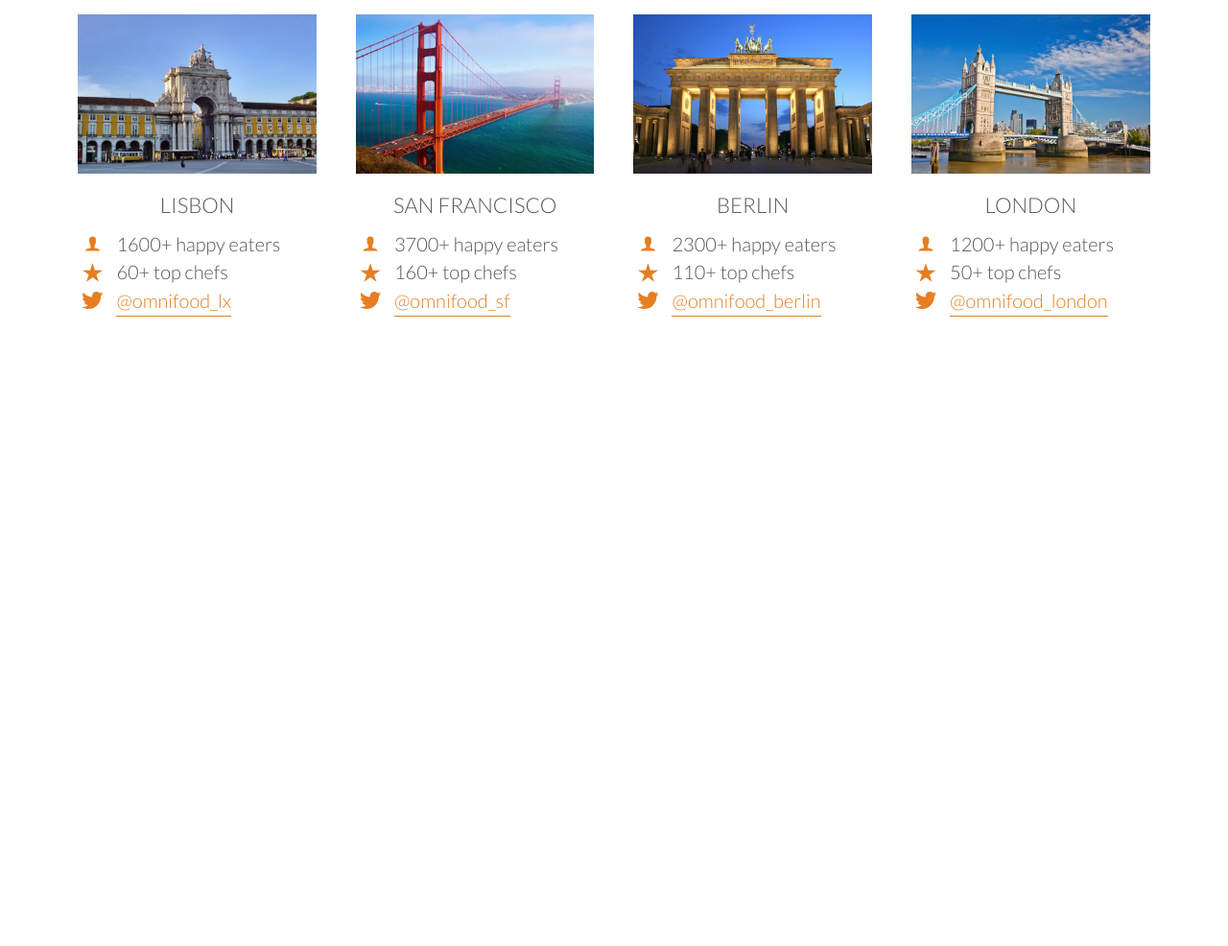
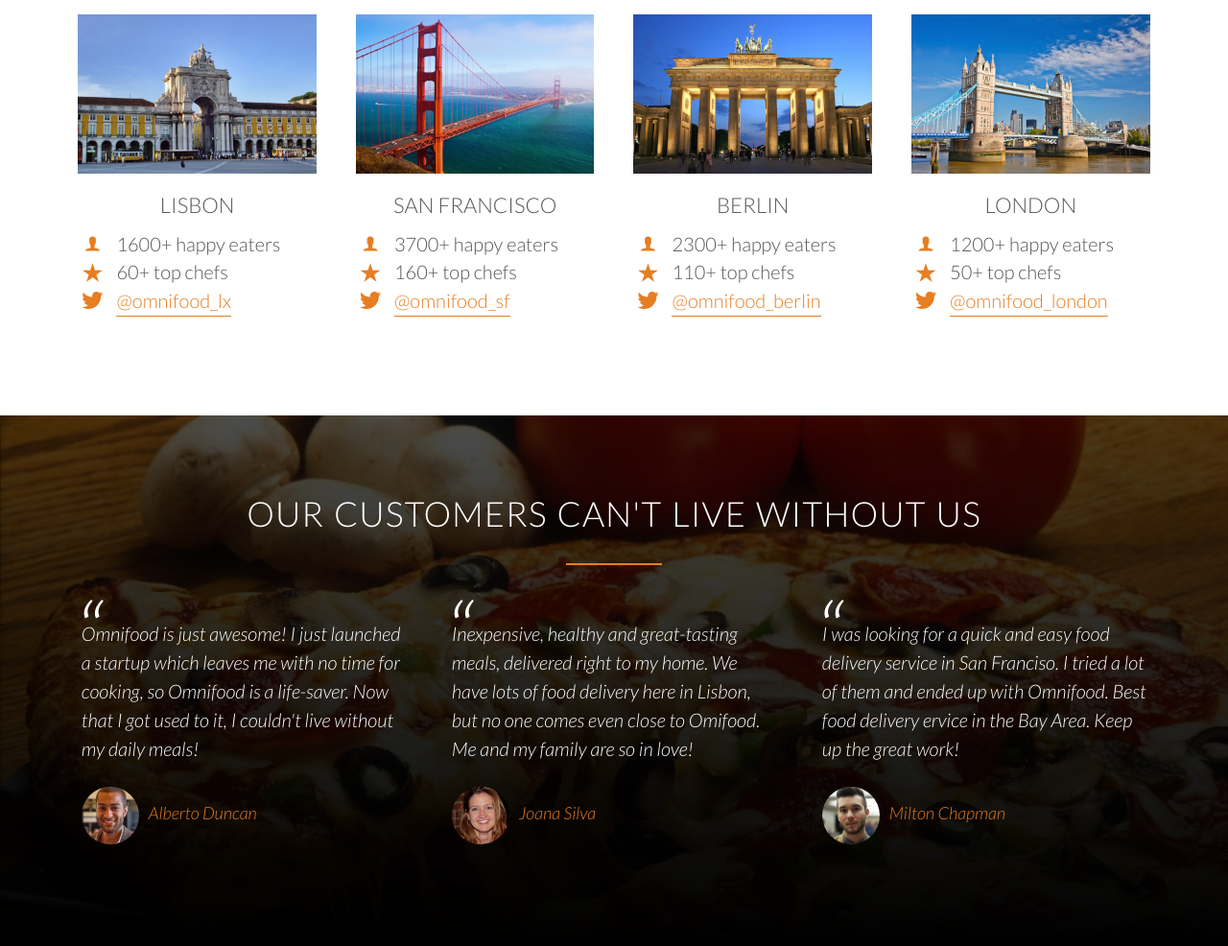
Before and after one commit to Reddraft/Omnifood, a plain HTML site: page index.html in a window 1280 px wide. Shown: the part 3023-4009 px from the top of the page at 96% size. Before the commit the page ends 3456 px from the top, so only its background shows below. Drawn offline with Linux system fonts and the light colour scheme; files whose address does not match are found by name.

Commit message:
Added testimonials section and styled it

```diff
--- a/index.html
+++ b/index.html
@@ -292,6 +292,52 @@
 
 
 
+  <!--SECTION TESTIMONIALS-->
+
+  <section class="section-testimonials"><!-- start section testimonials -->
+
+    <div class="row">
+      <h2>Our customers can't live without us</h2>
+    </div><!-- end row -->
+
+    <div class="row">
+
+      <div class="col span-1-of-3 box">
+        <blockquote>
+         Omnifood is just awesome! I just launched a startup
+         which leaves me with no time for cooking, so
+         Omnifood is a life-saver. Now that I got used
+         to it, I couldn't live without my daily meals!
+        <cite><img src="resources/img/customer-1.jpg" alt="customer testimonial">Alberto Duncan</cite>
+        </blockquote>
+      </div><!-- end first column box -->
+
+      <div class="col span-1-of-3 box">
+        <blockquote>
+         Inexpensive, healthy and great-tasting meals,
+         delivered right to my home. We have lots of food
+         delivery here in Lisbon, but no one comes even
+         close to Omifood. Me and my family are so in love!
+        <cite><img src="resources/img/customer-2.jpg" alt="customer testimonial">Joana Silva</cite>
+        </blockquote>
+      </div><!-- end third column box -->
+
+      <div class="col span-1-of-3 box">
+        <blockquote>
+         I was looking for a quick and easy food delivery
+         service in San Franciso. I tried a lot of them
+         and ended up with Omnifood. Best food delivery
+         ervice in the Bay Area. Keep up the great work!
+        <cite><img src="resources/img/customer-3.jpg" alt="customer testimonial">Milton Chapman</cite>
+        </blockquote>
+      </div><!-- end third column box -->
+
+    </div><!-- end row -->
+
+  </section><!-- end section testimonials -->
+
+
+
 
 
 
--- a/resources/scss/partials/_all.scss
+++ b/resources/scss/partials/_all.scss
@@ -12,3 +12,4 @@
 @import "../sections/meals";
 @import "../sections/steps";
 @import "../sections/cities";
+@import "../sections/testimonials";
--- a/resources/scss/sections/_header.scss
+++ b/resources/scss/sections/_header.scss
@@ -6,8 +6,10 @@ header {
   background: -webkit-linear-gradient(180deg, $trans-black, $black), url('img/hero-min.jpg') no-repeat;
   background:         linear-gradient(180deg, $trans-black, $black), url('img/hero-min.jpg') no-repeat;
   height: 100vh;
+  background-attachment: fixed;
   background-position: center;
   background-size: cover;
+
 
   .logo {
     height: 100px;
--- /dev/null
+++ b/resources/scss/sections/_testimonials.scss
@@ -0,0 +1,45 @@
+/* --------------- */
+/* TESTIMONIALS */
+/* --------------- */
+
+.section-testimonials {
+  background: -webkit-linear-gradient($trans-black, $black), url(img/back-customers-min.jpg) no-repeat;
+  background:         linear-gradient($trans-black, $black), url(img/back-customers-min.jpg) no-repeat;
+  background-size: cover;
+  background-position: center top;
+  background-attachment: fixed;
+  color: $white;
+
+  blockquote {
+    position: relative;
+    padding: 1%;
+    font-style: italic;
+    line-height: 150%;
+
+    &:before {
+      content: "\201C"; // Quotation mark -- https://css-tricks.com/snippets/html/glyphs
+      font-size: 4.5rem;
+      display: block;
+      position: absolute;
+      left: -3px;
+      top: 0;
+    }
+  }
+
+  cite {
+    display: block;
+    font-size: .9rem;
+    margin-top: 25px;
+    color: $light-orange;
+
+
+
+    > img {
+      height: 60px;
+      border-radius: 50%;
+      margin-right: 10px;
+      vertical-align: middle;
+    }
+  }
+
+}
```
Also changed, not shown: resources/css/style.css, 1 other file.
